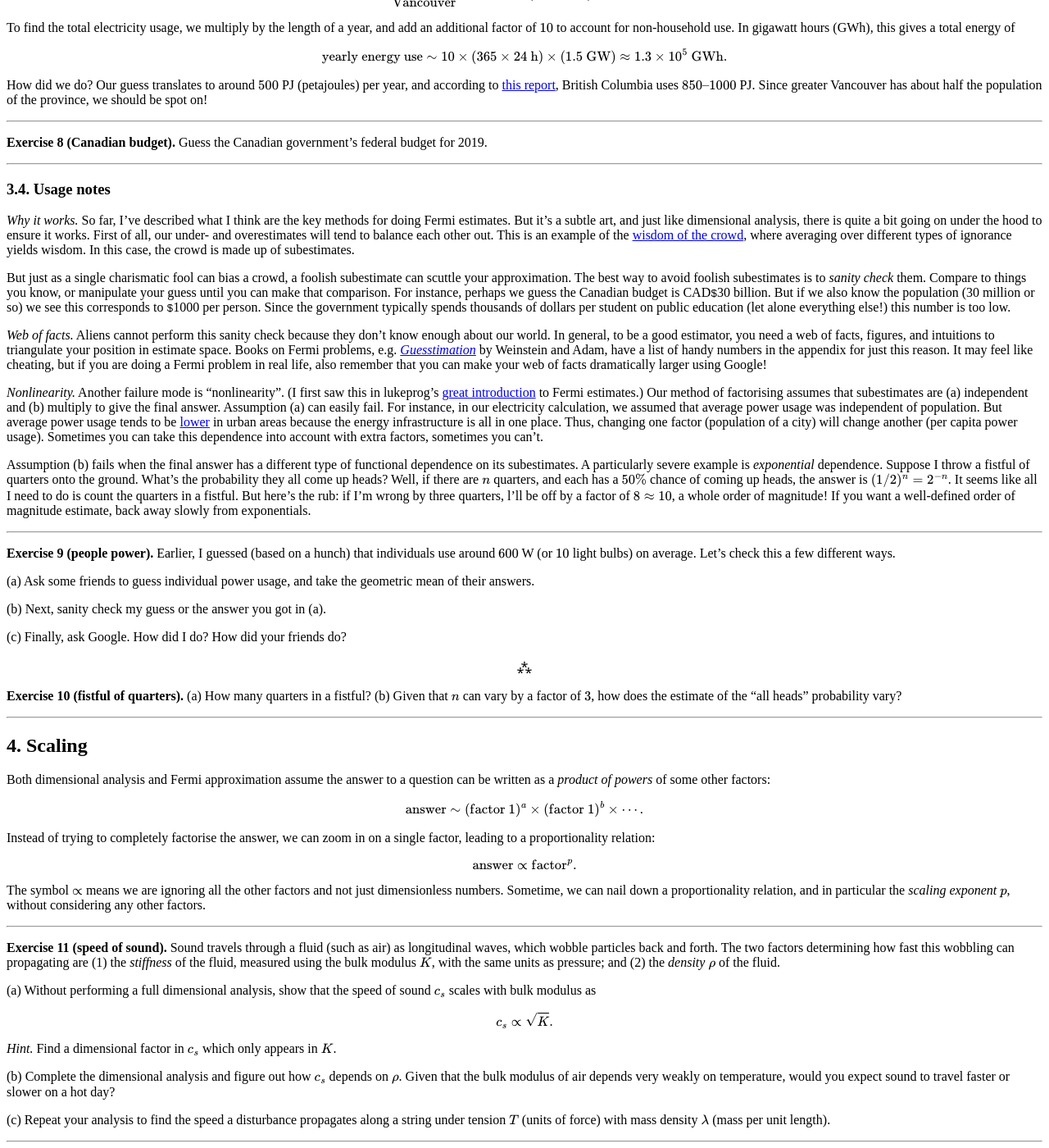
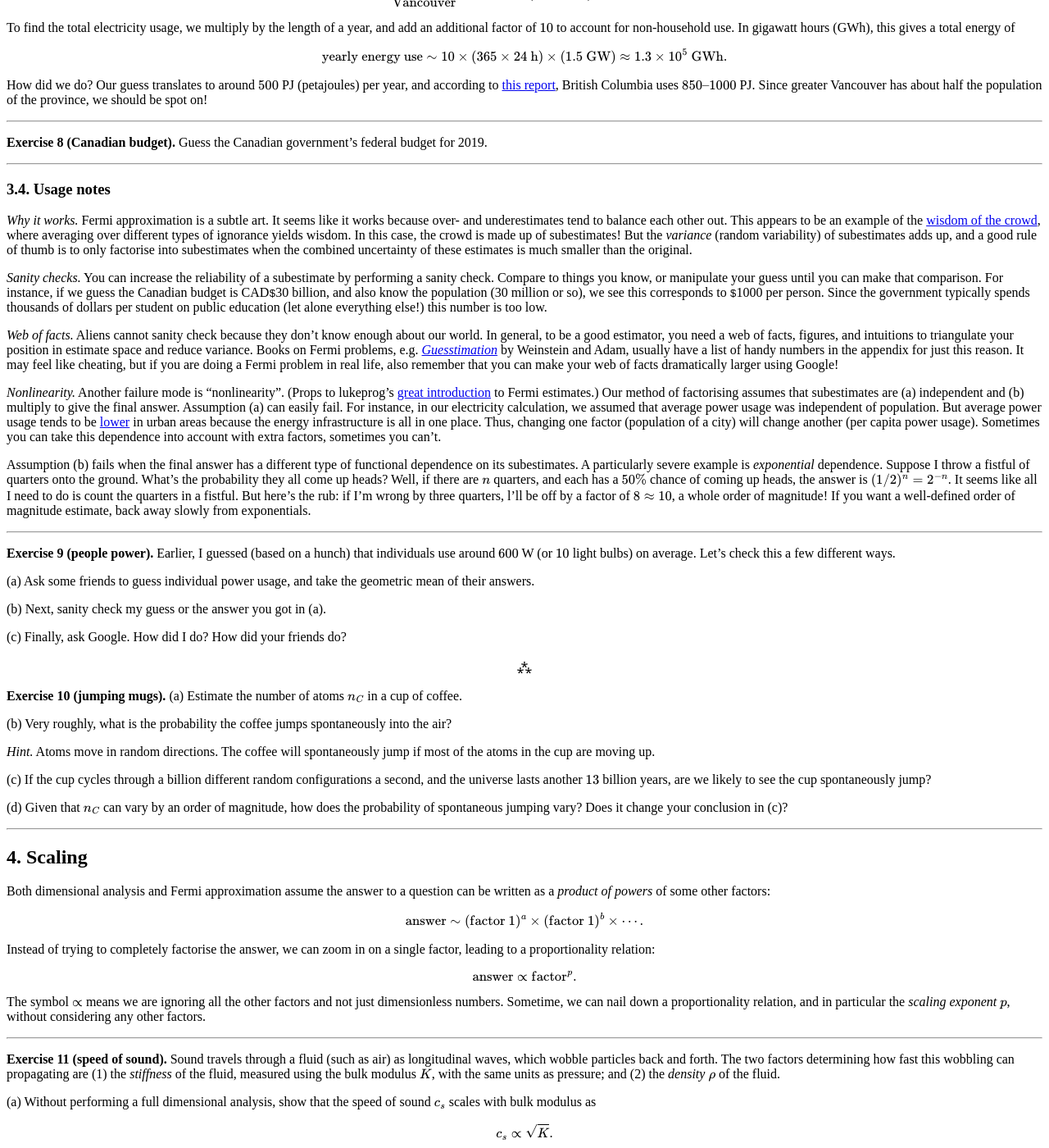
Before and after one commit to hapax/hapax.github.io, a Jekyll site: the page built from assets/simple-physics.md, in a window 1280 px wide and 1400 px high, scrolled down 7386 px. Shown: the whole window at 82% size. Built offline with Jekyll 4.4.1, drawn with Linux system fonts in a browser that asks for light colours; our own code applies the rules of GitHub Pages for plain Markdown files; formulas are drawn with MathJax 3; a script that is not in the unit is left out; some of the changed text lies outside the part shown.

Commit message:
Update simple-physics.md

```diff
--- a/assets/simple-physics.md
+++ b/assets/simple-physics.md
@@ -715,7 +715,7 @@ focus on a *single important mechanism*.
 You should make simplifying assumptions, ignore subtleties, and strip away
 distractions to get at that mechanism.
 Embrace the [spherical cow](https://en.wikipedia.org/wiki/Spherical_cow)!
-Perhaps KISS should stand for "Keep It Spherical, Stupid".
+(Perhaps KISS should stand for "Keep It Spherical, Stupid".)
 
 Let's see how this works in practice.
 Suppose we want to estimate the annual electricity usage in the greater
@@ -781,43 +781,42 @@ we should be spot on!
 
 ### 3.4. Usage notes<a id="sec-3-4" name="sec-3-4"></a>
 
-*Why it works.* So far, I've described what I think are the key methods for doing
-Fermi estimates.
-But it's a subtle art, and just like dimensional analysis, there is
-quite a bit going on under the hood to ensure it works.
-First of all, our under- and overestimates will tend to balance each
-other out.
-This is an example of the
-[wisdom of the crowd](https://en.wikipedia.org/wiki/Wisdom_of_the_crowd), where
-averaging over different types of ignorance yields wisdom.
-In this case, the crowd is made up of subestimates.
-
-But just as a single charismatic fool can bias a crowd, a foolish
-subestimate can scuttle your approximation.
-The best way to avoid foolish subestimates is to *sanity check* them.
+*Why it works.* Fermi approximation is a subtle art.
+It seems like it works because over- and underestimates tend to
+balance each other out.
+This appears to be an example of the
+[wisdom of the crowd](https://en.wikipedia.org/wiki/Wisdom_of_the_crowd),
+where averaging over different types of ignorance yields wisdom.
+In this case, the crowd is made up of subestimates!
+But the *variance* (random variability) of subestimates adds up, and a
+good rule of thumb is to only factorise into subestimates when the
+combined uncertainty of these estimates is much smaller than the original.
+
+*Sanity checks.*
+You can increase the reliability of a subestimate by performing a sanity check.
 Compare to things you know, or manipulate your guess until you can
 make that comparison.
-For instance, perhaps we guess the Canadian budget is CAD`$`30
-billion.
-But if we also know the population (30 million or so) we see this
+For instance, if we guess the Canadian budget is CAD`$`30
+billion, and also know the population (30 million or so), we see this
 corresponds to `$`1000 per person.
 Since the government typically spends thousands of dollars per student
 on public education (let alone everything else!) this number is too low.
 
-*Web of facts.* Aliens cannot perform this sanity check because they don't know
+*Web of facts.* Aliens cannot sanity check because they don't know
 enough about our world.
 In general, to be a good estimator, you need a web of facts, figures,
-and intuitions to triangulate your position in estimate space.
+and intuitions to triangulate your position in estimate space and
+reduce variance.
 Books on Fermi problems,
 e.g. [*Guesstimation*](https://www.amazon.ca/Guesstimation-Solving-Worlds-Problems-Cocktail/dp/0691129495)
-by Weinstein and Adam, have a list of handy numbers in the appendix
+by Weinstein and Adam, usually have a list of handy numbers in the appendix
 for just this reason.
 It may feel like cheating, but if you are doing a Fermi
 problem in real life, also remember that you can make your web of facts
 dramatically larger using Google!
 
 *Nonlinearity.* Another failure mode is "nonlinearity".
-(I first saw this in lukeprog's
+(Props to lukeprog's
 [great introduction](https://www.lesswrong.com/posts/PsEppdvgRisz5xAHG/fermi-estimates)
 to Fermi estimates.)
 Our method of factorising assumes that subestimates
@@ -864,10 +863,22 @@ How did your friends do?
   ⁂
 </p>
 
-**Exercise 10 (fistful of quarters).** (a) How many quarters in a
-fistful?
-(b) Given that $n$ can vary by a factor of $3$, how does
-  the estimate of the "all heads" probability vary?
+**Exercise 10 (jumping mugs).** (a) Estimate the number of atoms $n_C$ in a
+cup of coffee.
+
+(b) Very roughly, what is the probability the coffee jumps
+spontaneously into the air?
+
+*Hint.* Atoms move in random directions. The coffee will spontaneously
+ jump if most of the atoms in the cup are moving up.
+
+(c) If the cup cycles through a billion different random
+configurations a second, and the universe lasts another $13$ billion
+years, are we likely to see the cup spontaneously jump?
+
+(d) Given that $n_C$ can vary by an order of magnitude, how does the
+probability of spontaneous jumping vary? Does it change your
+conclusion in (c)?
 
 ---
 
```
